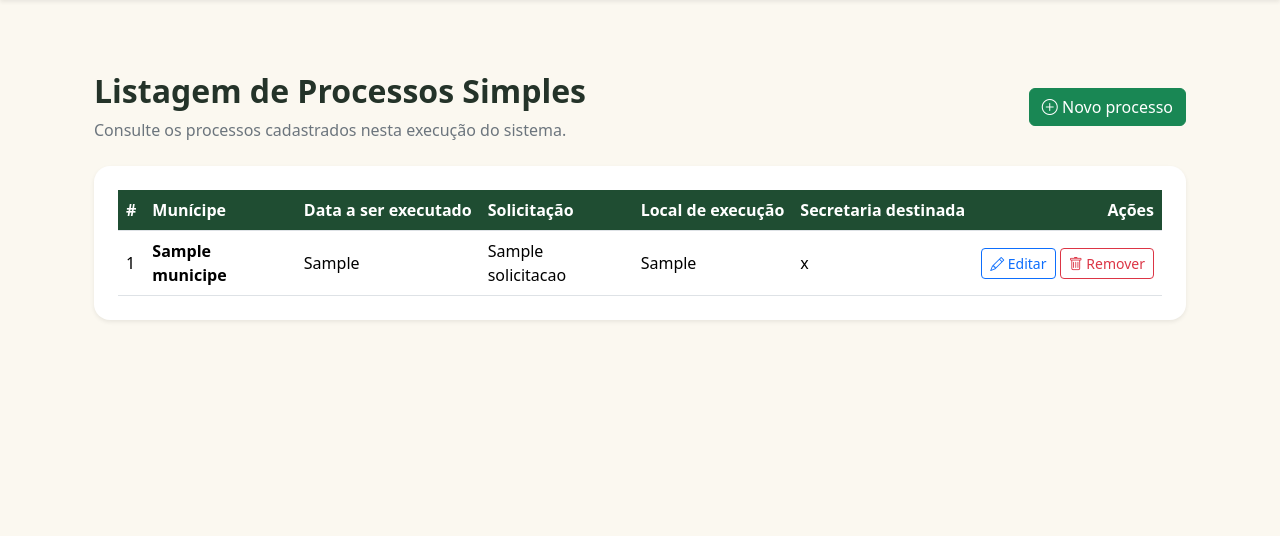
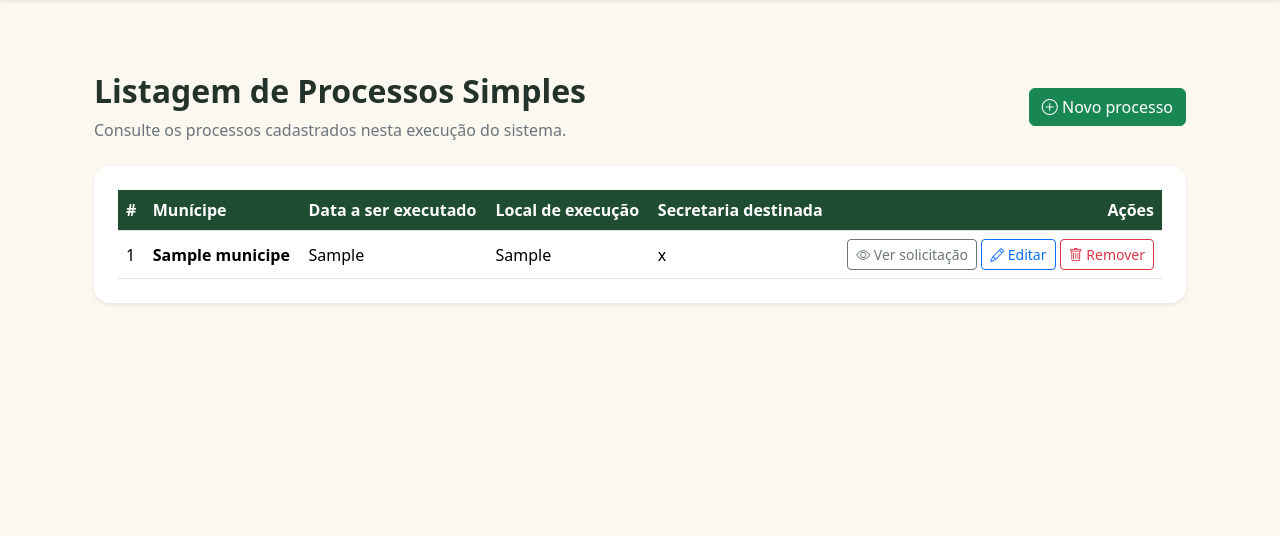
Before and after one commit to DaniellMartins14/requerimentos_trabalho, a Flask app: template templates/processo/listagem.html in a window 1280 px wide. Shown: the part 78-614 px from the top of the page. Run offline with Flask 3, Linux system fonts and the light colour scheme; the template is opened without the code that fills it: most values are stand-ins (such as "Sample title", 1, 10 or a date in 2020).

Commit message:
Adicionar botão Ver solicitação na listagem

```diff
--- a/templates/processo/listagem.html
+++ b/templates/processo/listagem.html
@@ -34,7 +34,7 @@
                         <th>#</th>
                         <th>Munícipe</th>
                         <th>Data a ser executado</th>
-                        <th>Solicitação</th>
+
                         <th>Local de execução</th>
                         <th>Secretaria destinada</th>
                         <th class="text-end">Ações</th>
@@ -46,10 +46,11 @@
                         <td>{{ processo.id }}</td>
                         <td class="fw-semibold">{{ processo.municipe }}</td>
                         <td>{{ processo.data_execucao }}</td>
-                        <td style="white-space: pre-wrap">{{ processo.solicitacao }}</td>
+
                         <td>{{ processo.local_execucao }}</td>
                         <td>{{ processo.secretaria_destinada }}</td>
                         <td class="text-end text-nowrap">
+                            <a href="{{ url_for('visualizar_processo', registro_id=processo.id) }}" class="btn btn-sm btn-outline-secondary" title="Ver solicitação"><i class="bi bi-eye"></i> Ver solicitação</a>
                             <a href="{{ url_for('editar_processo', registro_id=processo.id) }}" class="btn btn-sm btn-outline-primary" title="Editar"><i class="bi bi-pencil"></i> Editar</a>
                             <form method="POST" action="{{ url_for('remover_processo', registro_id=processo.id) }}" class="d-inline" onsubmit="return confirm('Tem certeza que deseja remover este processo?');">
                                 <button type="submit" class="btn btn-sm btn-outline-danger" title="Remover"><i class="bi bi-trash"></i> Remover</button>
```
